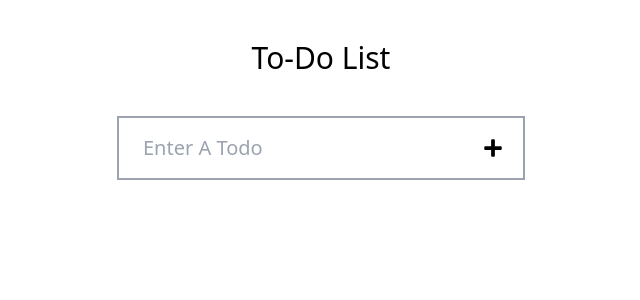
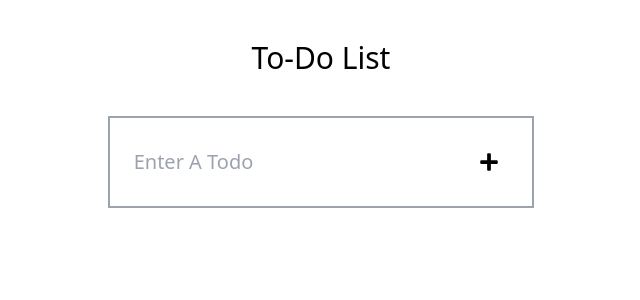
Before and after one commit to coderSarvesh/react-todo-app, a React (Create React App) app: page / in a window 1280 px wide. Shown: the top 300 px of the page, without its empty margins (319-959 px from the left). Built offline with nearby package versions, Linux system fonts and the light colour scheme; the HTML template or start-up script is replaced by a standard one.

Commit message:
css changes 2

```diff
--- a/src/Todo.js
+++ b/src/Todo.js
@@ -28,14 +28,14 @@ const Todo = () => {
             <div className=''>
                 <h1 className='m-10 text-3xl'>To-Do List</h1>
                 <div className='flex flex-col items-center justify-center'>
-                    <div className='flex border-2 text-xl border-gray-400' >
-                        <input className='px-6 py-4 text-xl border-gray-400' type="text"
+                    <div className='flex border-2 text-xl w-screen border-gray-400 md:w-1/3' >
+                        <input className='px-6 py-4 text-xl border-gray-400 w-[80%]' type="text"
                             placeholder="Enter A Todo"
                             value={input}
                             onChange={(e) => setInput(e.target.value)}
                         />
-                        <button onClick={saveData} >
-                            <FaPlus className="m-5" />
+                        <button className='m-[8%]' onClick={saveData} >
+                            <FaPlus className="w-5" />
                         </button>
                     </div>
 
@@ -43,10 +43,10 @@ const Todo = () => {
                         {
                             todolist.map((item, id) => {
                                 return (
-                                    <div className='flex mt-4 py-2 px-9 bg-slate-300' key={id}>
+                                    <div className='flex justify-between mt-4 mx-4 w-screen md:w-screen md:mx-8 bg-slate-300' key={id}>
                                         <h1 className='text-2xl font-medium'>{item}</h1>
-                                        <button onClick={() => deleteTodo(id)}>
-                                            <FaTimes className="ml-36 m-1 text-xl" />
+                                        <button className='ml-28 mr-0' onClick={() => deleteTodo(id)}>
+                                            <FaTimes className="m-1 text-xl" />
                                         </button>
                                     </div>
                                 )
```
